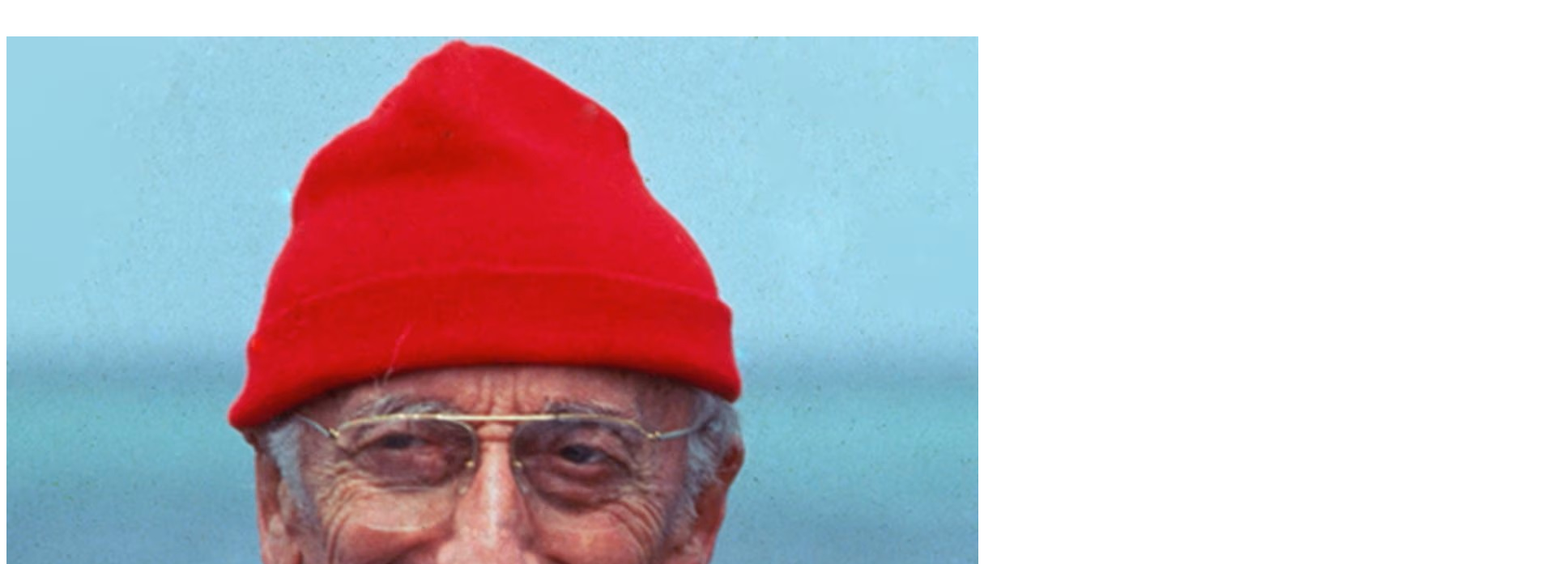
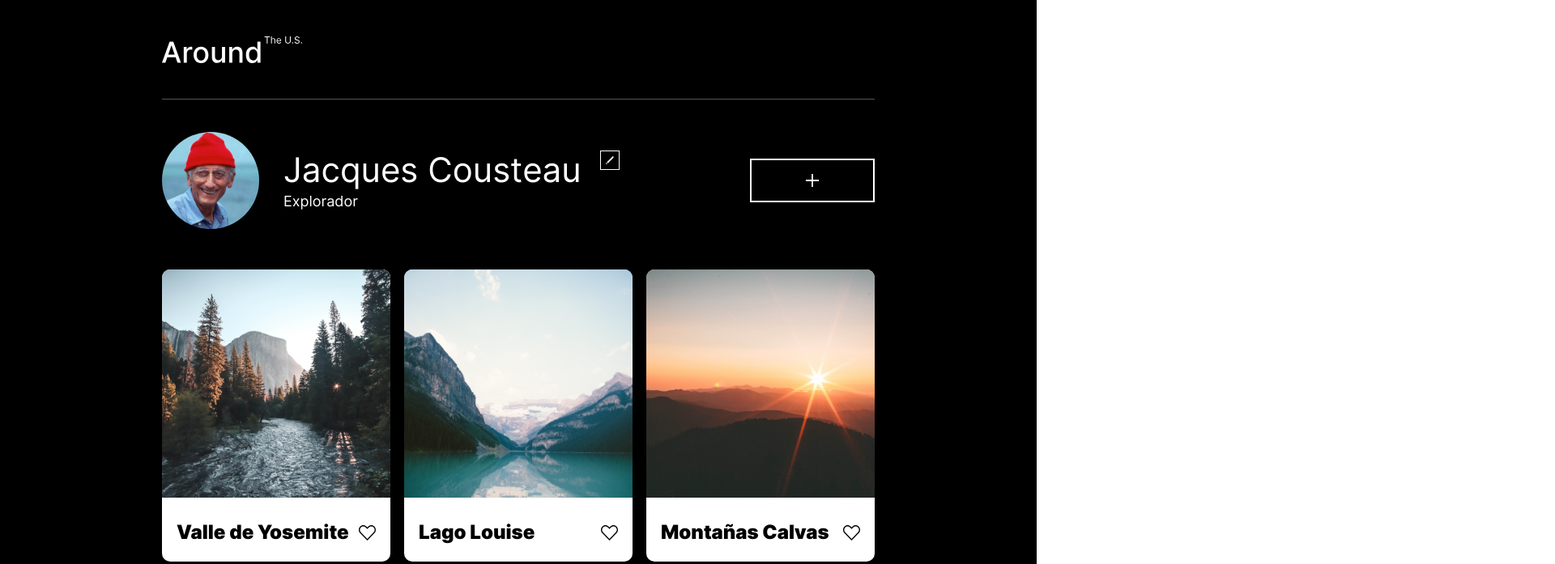
Before and after one commit to JordanEsquivelS/web_project_4_esp, a plain HTML site: page index.html in a window 1280 px wide. Shown: the top 697 px of the page at 81% size, 1920 px wide, since content can reach past the window. Drawn offline with Linux system fonts and the light colour scheme; the site is published under a folder, as on GitHub Pages, so addresses that start at the root find nothing.

Commit message:
Modificar para git pages

```diff
--- a/pages/index.css
+++ b/pages/index.css
@@ -1,32 +1,32 @@
-@import url(/styles/normalize.css);
-@import url(/font/InterWeb/inter.css);
-@import url(/blocks/page/page.css);
-@import url(/blocks/header/header.css);
-@import url(/blocks/header/__logo/header__logo.css);
-@import url(/blocks/header/__logo/_image/header__logo_image.css);
-@import url(/blocks/header/__line/header__line.css);
-@import url(/blocks/content/content.css);
-@import url(/blocks/profile/profile.css);
-@import url(/blocks/profile/__image/profile__image.css);
-@import url(/blocks/profile-info/profile-info.css);
-@import url(/blocks/profile-info/__nombre/profile-info__nombre.css);
-@import url(/blocks/profile-info/__edit/profile-info__edit.css);
-@import url(/blocks/profile-info/__about-me/profile-info__about-me.css);
-@import url(/blocks/profile/__agregar/profile__agregar.css);
-@import url(/blocks/profile/__agregar/profile__agregar-image.css);
-@import url(/blocks/popup/popup.css);
-@import url(/blocks/popup/__container/popup__container.css);
-@import url(/blocks/popup/__container-image/popup__container-image.css);
-@import url(/blocks/form/form.css);
-@import url(/blocks/form/__title/form__title.css);
-@import url(/blocks/form/__name/form__name.css);
-@import url(/blocks/form/__about-me/form__about-me.css);
-@import url(/blocks/form/__guardar/form__guardar.css);
-@import url(/blocks/grid-container/grid-container.css);
-@import url(/blocks/photo-grid/photo-grid.css);
-@import url(/blocks/photo-grid/__image/photo-grid__image.css);
-@import url(/blocks/photo-grid/__description/photo-grid__description.css);
-@import url(/blocks/photo-grid/__text/photo-grid__text.css);
-@import url(/blocks/photo-grid/__like/photo-grid__like.css);
-@import url(/blocks/footer/footer.css);
-@import url(/blocks/footer/__copyright/footer__copyright.css);
+@import url(../styles/normalize.css);
+@import url(../font/InterWeb/inter.css);
+@import url(../blocks/page/page.css);
+@import url(../blocks/header/header.css);
+@import url(../blocks/header/__logo/header__logo.css);
+@import url(../blocks/header/__logo/_image/header__logo_image.css);
+@import url(../blocks/header/__line/header__line.css);
+@import url(../blocks/content/content.css);
+@import url(../blocks/profile/profile.css);
+@import url(../blocks/profile/__image/profile__image.css);
+@import url(../blocks/profile-info/profile-info.css);
+@import url(../blocks/profile-info/__nombre/profile-info__nombre.css);
+@import url(../blocks/profile-info/__edit/profile-info__edit.css);
+@import url(../blocks/profile-info/__about-me/profile-info__about-me.css);
+@import url(../blocks/profile/__agregar/profile__agregar.css);
+@import url(../blocks/profile/__agregar/profile__agregar-image.css);
+@import url(../blocks/popup/popup.css);
+@import url(../blocks/popup/__container/popup__container.css);
+@import url(../blocks/popup/__container-image/popup__container-image.css);
+@import url(../blocks/form/form.css);
+@import url(../blocks/form/__title/form__title.css);
+@import url(../blocks/form/__name/form__name.css);
+@import url(../blocks/form/__about-me/form__about-me.css);
+@import url(../blocks/form/__guardar/form__guardar.css);
+@import url(../blocks/grid-container/grid-container.css);
+@import url(../blocks/photo-grid/photo-grid.css);
+@import url(../blocks/photo-grid/__image/photo-grid__image.css);
+@import url(../blocks/photo-grid/__description/photo-grid__description.css);
+@import url(../blocks/photo-grid/__text/photo-grid__text.css);
+@import url(../blocks/photo-grid/__like/photo-grid__like.css);
+@import url(../blocks/footer/footer.css);
+@import url(../blocks/footer/__copyright/footer__copyright.css);
```
